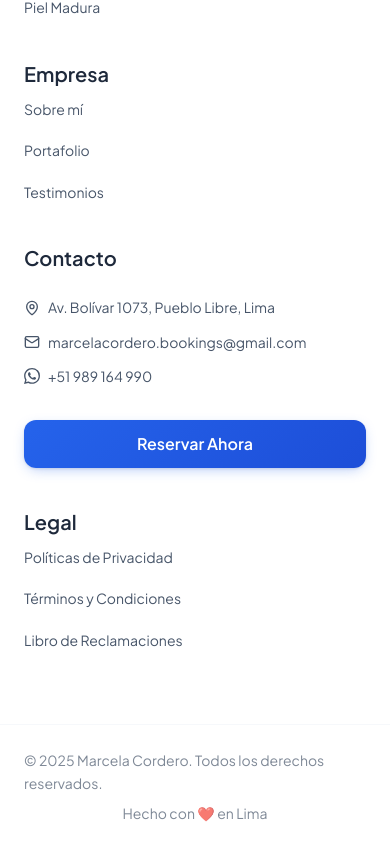
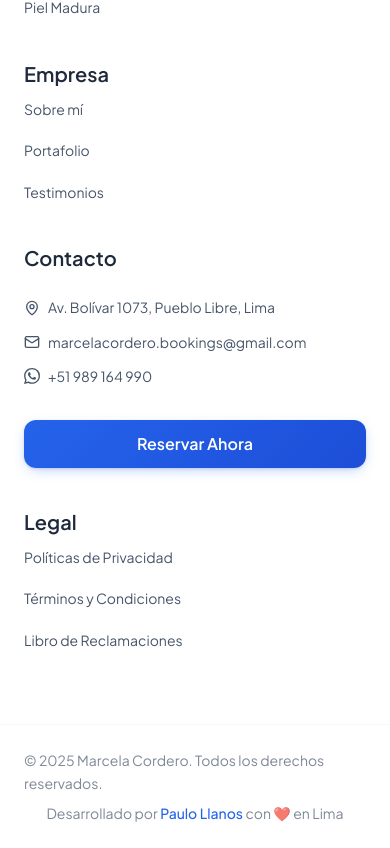
Before and after one commit to paulo1403/mca-makeup, a Next.js app: page / in a window 390 px wide. Shown: the part 9999-10847 px from the top of the page. Built offline with nearby package versions, Linux system fonts and the light colour scheme; no server answers; the database is empty.

Commit message:
feat: update dependencies and enhance Footer and TransportCostCalculator components for improved functionality and design

```diff
--- a/package.json
+++ b/package.json
@@ -35,7 +35,7 @@
     "framer-motion": "^12.23.0",
     "lucide-react": "^0.525.0",
     "motion": "^12.23.22",
-    "next": "15.3.4",
+    "next": "15.3.6",
     "next-auth": "^4.24.11",
     "nodemailer": "^6.10.1",
     "prisma": "^6.11.1",
--- a/src/components/Footer.tsx
+++ b/src/components/Footer.tsx
@@ -230,7 +230,16 @@ export default function Footer() {
             © {currentYear} Marcela Cordero. Todos los derechos reservados.
           </Typography>
           <Typography as="p" variant="p" className="footer-made-with">
-            Hecho con ❤️ en Lima
+            Desarrollado por{" "}
+            <a
+              href="https://paulo-llanos.vercel.app/"
+              target="_blank"
+              rel="noopener noreferrer"
+              className="text-[color:var(--color-primary)] hover:underline font-medium"
+            >
+              Paulo Llanos
+            </a>
+            {" "}con ❤️ en Lima
           </Typography>
         </div>
       </div>
--- a/src/components/TransportCostCalculator.tsx
+++ b/src/components/TransportCostCalculator.tsx
@@ -43,7 +43,10 @@ export default function TransportCostCalculator() {
   };
 
   return (
-    <div className="p-6 sm:p-8 bg-[color:var(--color-surface)] rounded-2xl border border-[color:var(--color-border)]">
+    <div
+      id="calculadora-transporte"
+      className="p-6 sm:p-8 bg-[color:var(--color-surface)] rounded-2xl border border-[color:var(--color-border)]"
+    >
       <div className="mb-6">
         <div className="flex items-center gap-3 mb-2">
           <div className="w-12 h-12 rounded-xl bg-[color:var(--color-primary)]/10 flex items-center justify-center flex-shrink-0">
```
